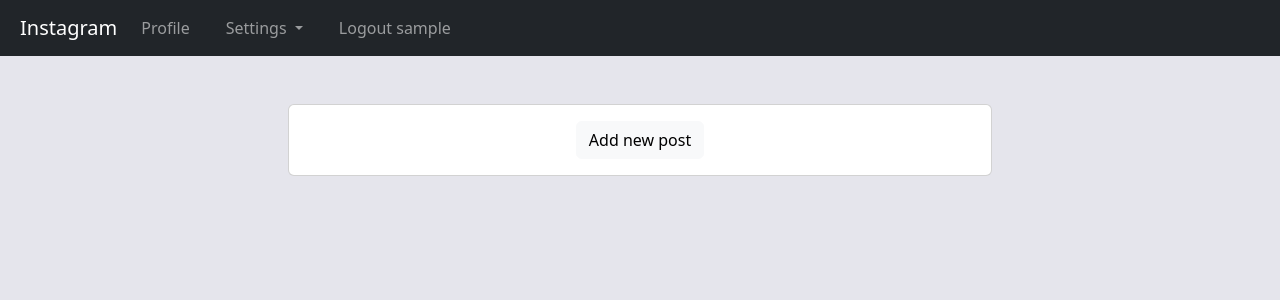
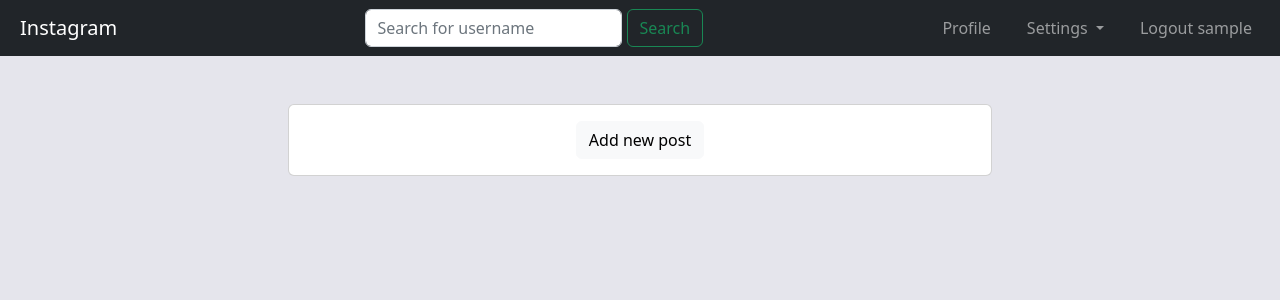
Before and after one commit to krzysztofgrabczynski/Instagram---Django-project, a Django app: page /home/ in a window 1280 px wide. Shown: the top 300 px of the page. Run offline with Django 4.2, Linux system fonts and the light colour scheme; the visitor is signed in with stand-in values (Sample User, id 1); data that the repository does not hold is empty; some libraries are stand-ins or nearby versions.

Commit message:
Added functionality of the searching profiles

```diff
--- a/src/home/urls.py
+++ b/src/home/urls.py
@@ -5,4 +5,5 @@ from src.home import views as user_views
 
 urlpatterns = [
     path("home/", user_views.HomeView.as_view(), name="home"),
+    path("search/", user_views.Search.as_view(), name="search"),
 ]
--- a/src/home/views.py
+++ b/src/home/views.py
@@ -1,4 +1,7 @@
+from django.urls import reverse_lazy
 from django.views import generic
+from django.core.exceptions import ObjectDoesNotExist
+from django.contrib.auth.models import User
 
 from src.post.models import PostModel
 
@@ -15,3 +18,18 @@ class HomeView(generic.TemplateView):
         context = super().get_context_data(**kwargs)
         context.update(extra_context)
         return context
+
+
+class Search(generic.RedirectView):
+    url = reverse_lazy("home")
+
+    def get(self, request, *args, **kwargs):
+        username = request.GET.get("username_search")
+        try:
+            result = User.objects.get(username=username)
+            self.url = reverse_lazy(
+                "user_profile", kwargs={"pk": result.userprofilemodel.pk}
+            )
+            return super().get(request, *args, **kwargs)
+        except ObjectDoesNotExist:
+            return super().get(request, *args, **kwargs)
--- a/src/templates/menu.html
+++ b/src/templates/menu.html
@@ -8,7 +8,11 @@
 
     <div class="collapse navbar-collapse" id="navbarNavDropdown">
 
-        <!-- ADD SEARCH FUNCTIONALITY -->
+        <form action="{% url 'search' %}" method="get" class="form-inline my-2 my-lg-0 mx-auto text-center .d-inline-block">
+            {% csrf_token %}
+            <input class="form-control mr-sm-2" type="search" placeholder="Search for username" aria-label="Search" name="username_search">
+            <button class="btn btn-outline-success my-2 my-sm-0" type="submit">Search</button>
+        </form>
 
         <ul class="navbar-nav">
             {% if user.is_authenticated %}
```
